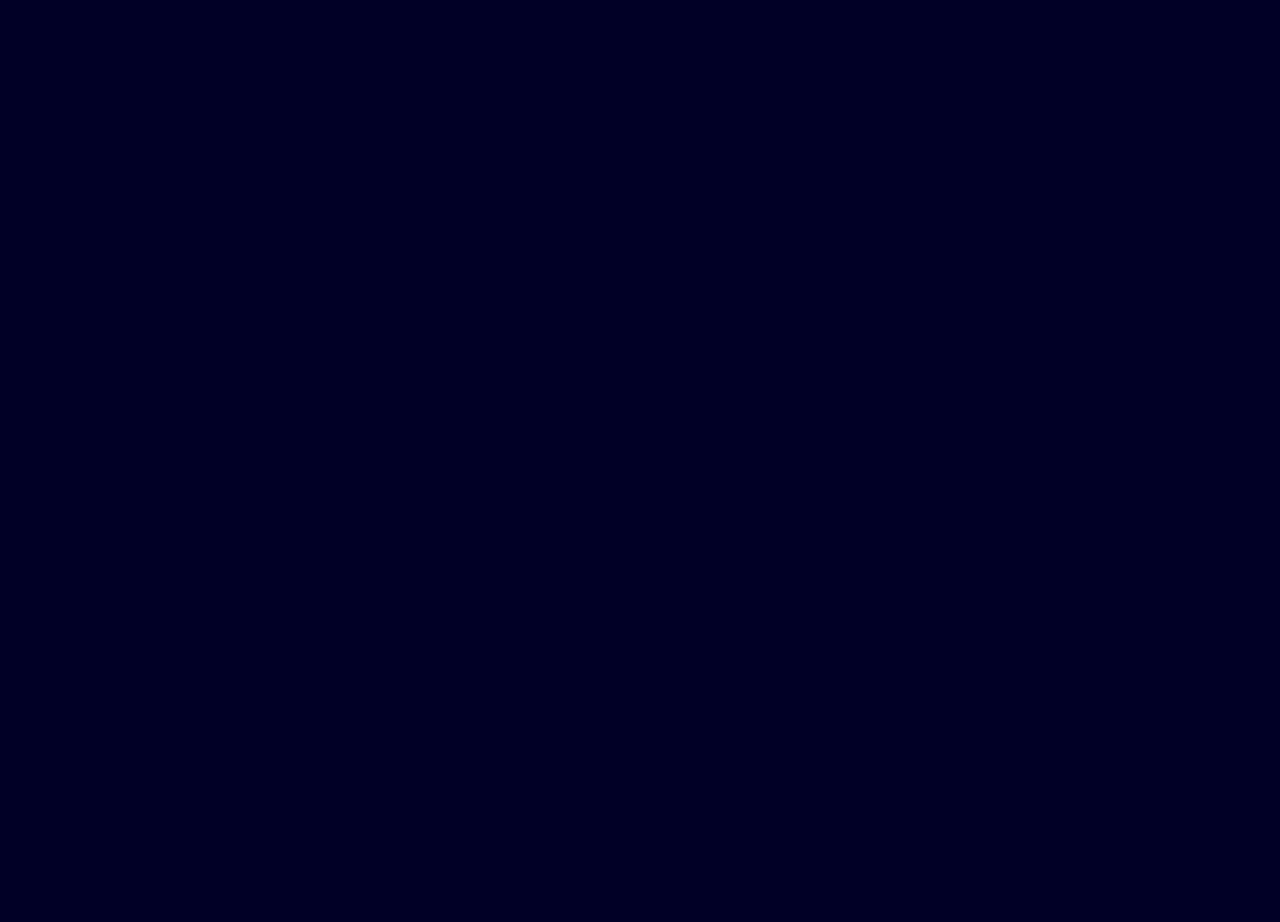
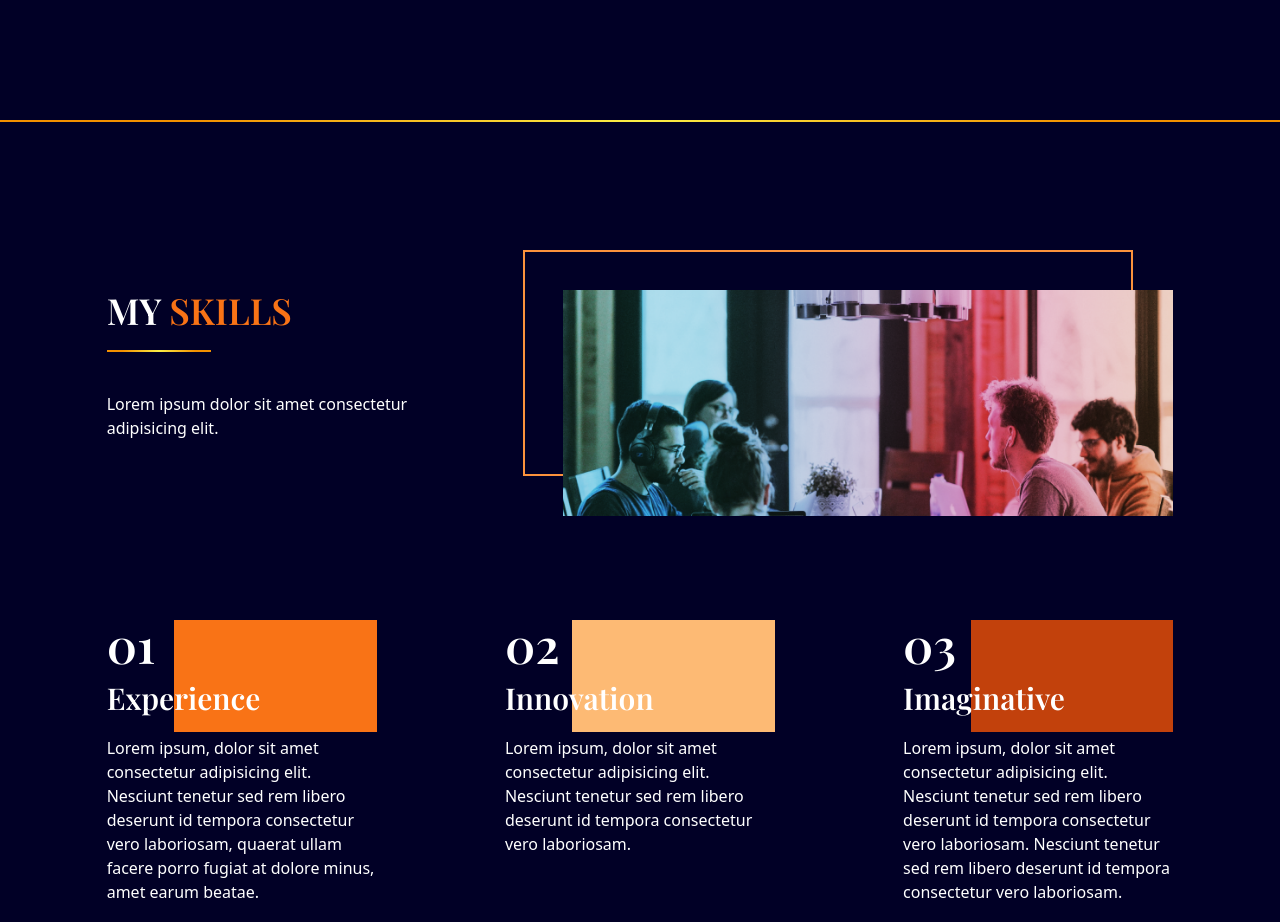
Before and after one commit to aureliengremy/react-portfolio-with-framer-motion, a React (Vite) app: page / in a window 1280 px wide. Shown: the part 680-1602 px from the top of the page. Before the commit the page ends 800 px from the top, so only its background shows below. Built offline with nearby package versions, Linux system fonts and the light colour scheme.

Commit message:
add LineGradient and MySkills to App

```diff
--- a/src/App.jsx
+++ b/src/App.jsx
@@ -3,6 +3,8 @@ import useMediaQuery from "./hooks/useMediaQuery";
 import Landing from './sections/Landing';
 import Navbar from "./sections/Navbar";
 import DotGroup from "./sections/DotGroup";
+import MySkills from "./sections/MySkills";
+import LineGradient from "./components/LineGradient";
 import { useEffect } from "react";
 
 function App() {
@@ -35,6 +37,10 @@ function App() {
         )}
         <Landing setSelectedPage={setSelectedPage} />
       </div>
+      <LineGradient/>
+      <div className="w-5/6 mx-auto md:h-full">
+          <MySkills/>
+      </div>
     </div>
   );
 }
```
